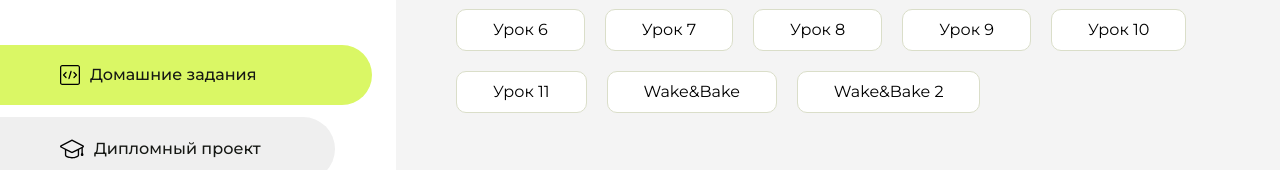
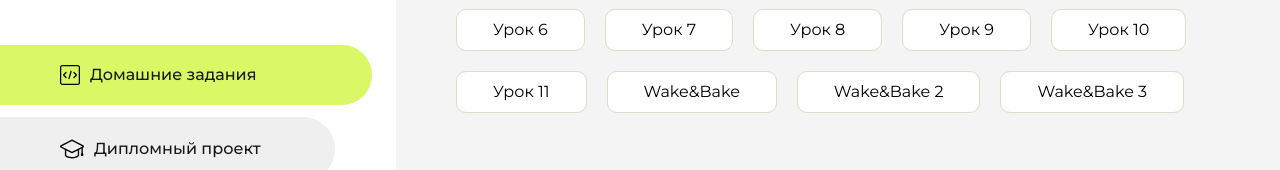
Before and after one commit to baldfromazzers/homework, a plain HTML site: page index.html in a window 1280 px wide. Shown: the part 291-461 px from the top of the page. Drawn offline with Linux system fonts and the light colour scheme.

Commit message:
Update index.html
Signed-off-by: baldfromazzers <166654237+baldfromazzers@users.noreply.github.com>

```diff
--- a/index.html
+++ b/index.html
@@ -131,6 +131,9 @@
                     <li class="content__list-item">
                         <a href="Project3/wake-bake/index.html">Wake&Bake 2</a>
                     </li>
+                    <li class="content__list-item">
+                        <a href="wake-bake-3/wake-bake/index.html">Wake&Bake 3</a>
+                    </li>
                 </ul>
             </div>
             <div class="content__block hidden" id="diplomBlock">
```
